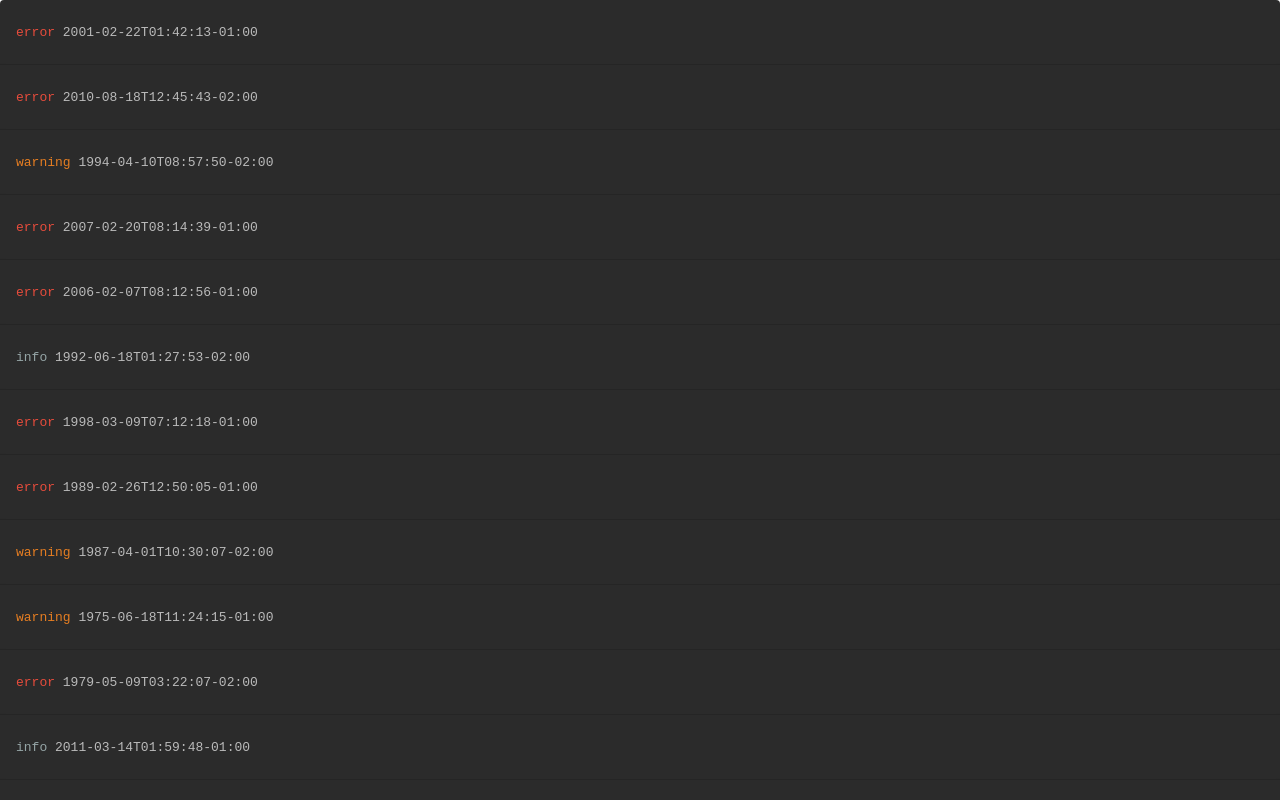
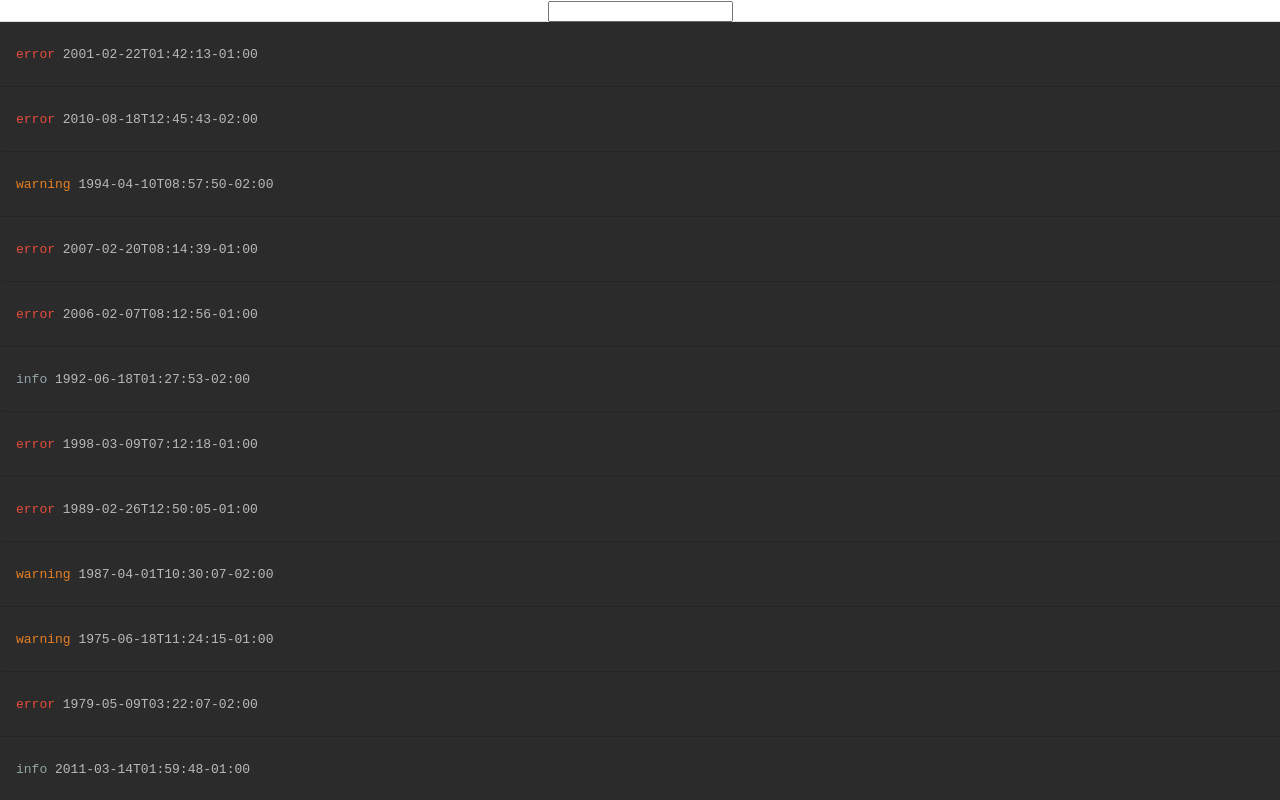
Before and after one commit to karimmakhloufi/react-perf, a React (Create React App) app: page / in a window 1280 px wide. Shown: the top 800 px of the page. Built offline with nearby package versions, Linux system fonts and the light colour scheme.

Commit message:
Laggy input

```diff
--- a/src/App.js
+++ b/src/App.js
@@ -1,3 +1,5 @@
+import React, { useState } from "react";
+
 import "./App.css";
 import Accordion from "@material-ui/core/Accordion";
 import AccordionSummary from "@material-ui/core/AccordionSummary";
@@ -19,8 +21,13 @@ const LogsTable = () => {
 };
 
 function App() {
+  const [inputValue, setInputvalue] = useState("");
   return (
     <div className="App">
+      <input
+        value={inputValue}
+        onChange={(e) => setInputvalue(e.target.value)}
+      />
       <LogsTable />
     </div>
   );
```
